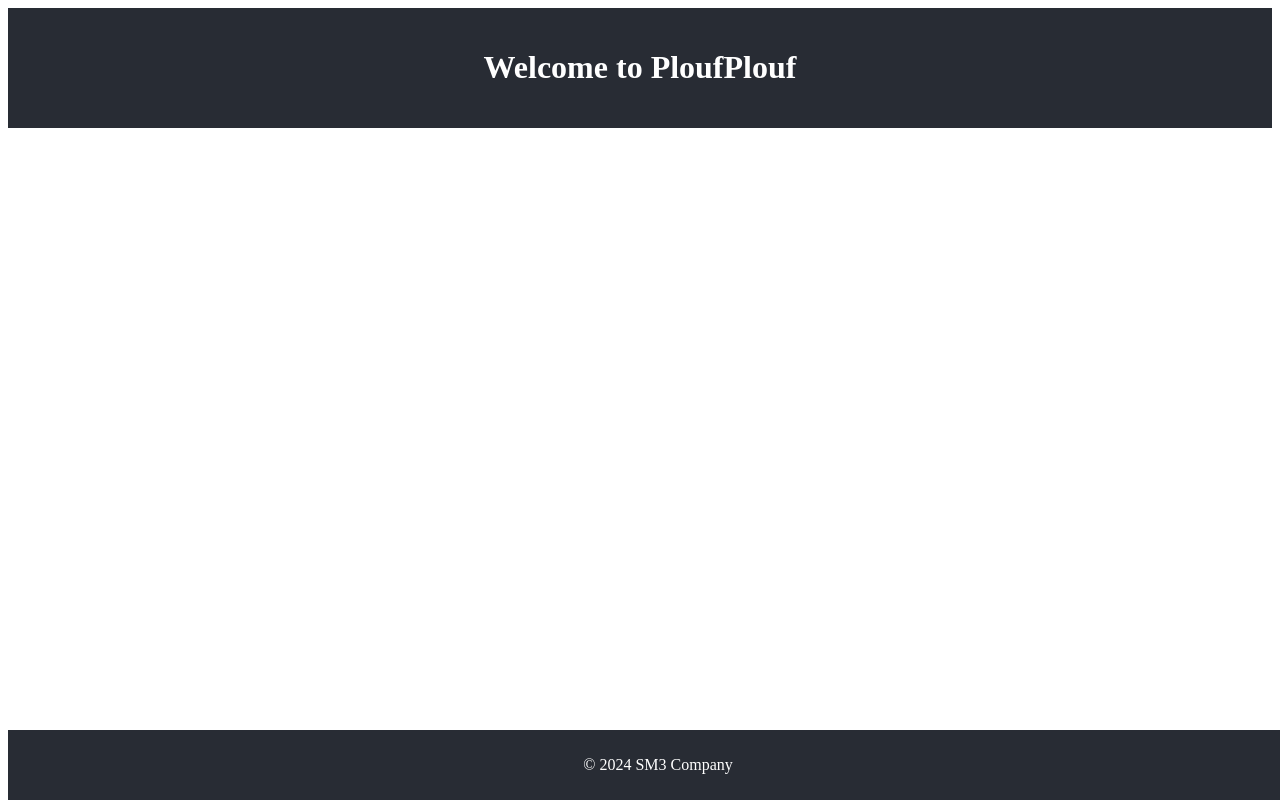
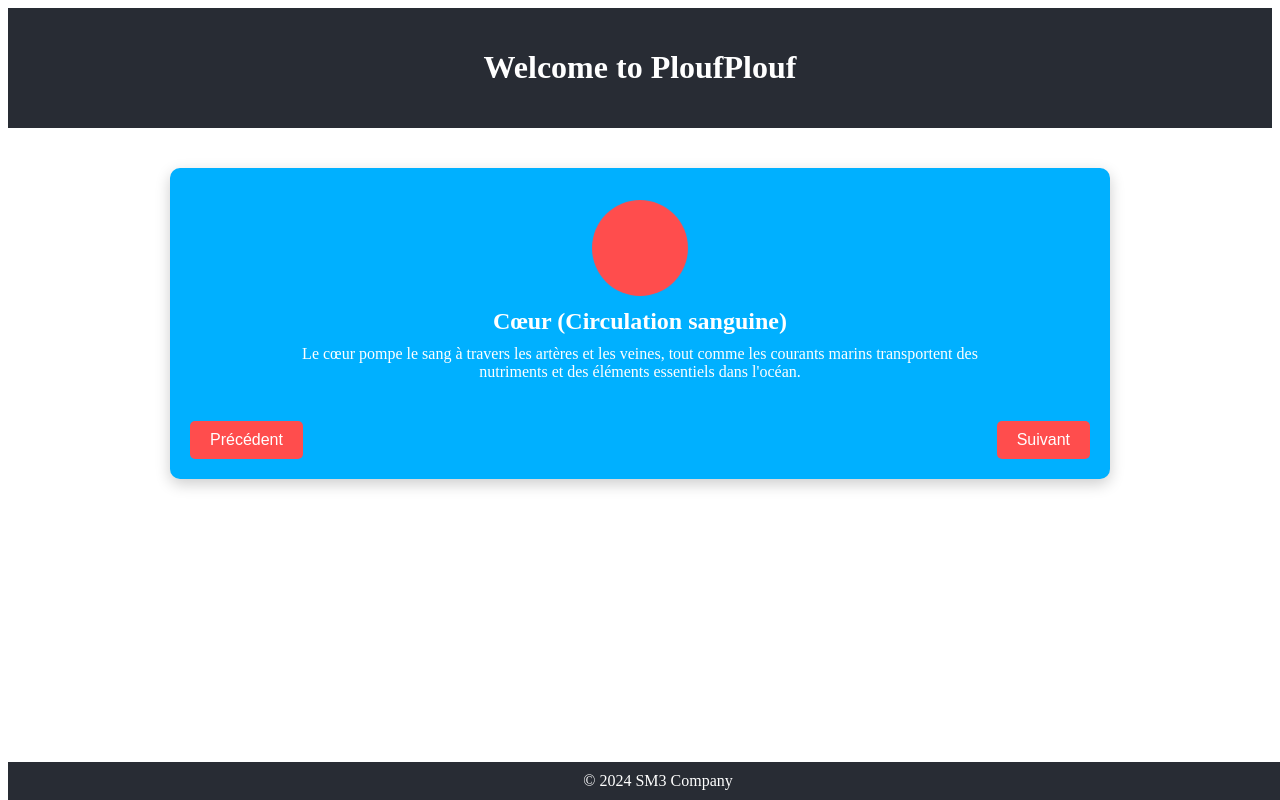
Before and after one commit to kevinGLAENTZLIN/Nuit-de-l-info-2024, a React (Create React App) app in the folder frontend/: page / in a window 1280 px wide. Built offline with nearby package versions, Linux system fonts and the light colour scheme.

Commit message:
[+]: ocean  body slider

```diff
--- a/frontend/package.json
+++ b/frontend/package.json
@@ -6,6 +6,7 @@
     "@testing-library/jest-dom": "^5.17.0",
     "@testing-library/react": "^13.4.0",
     "@testing-library/user-event": "^13.5.0",
+    "big-integer": "^1.6.52",
     "framer-motion": "^11.13.1",
     "react": "^18.3.1",
     "react-dom": "^18.3.1",
--- /dev/null
+++ b/frontend/src/components/OceanBodySlider/OceanBodySlider.css
@@ -0,0 +1,120 @@
+/* Style du container du slider */
+.slider-container {
+    position: relative;
+    width: 80%;
+    max-width: 900px;
+    margin: 20px auto;
+    background-color: #00b0ff; /* Fond bleu pour rappeler l'océan */
+    padding: 20px;
+    border-radius: 10px;
+    box-shadow: 0px 5px 15px rgba(0, 0, 0, 0.2);
+    text-align: center;
+  }
+
+  .slide {
+    padding: 20px;
+    transition: opacity 0.5s ease;
+  }
+
+  h2 {
+    color: #fff;
+    font-size: 24px;
+    margin-bottom: 10px;
+  }
+
+  p {
+    color: #fff;
+    font-size: 16px;
+    margin-bottom: 20px;
+    width: 80%;
+    margin: 0 auto;
+  }
+
+  .controls {
+    display: flex;
+    justify-content: space-between;
+    align-items: center;
+    margin-top: 20px;
+  }
+
+  .control-btn {
+    background-color: #ff4d4d; /* Rouge pour les boutons */
+    color: #fff;
+    padding: 10px 20px;
+    border: none;
+    border-radius: 5px;
+    cursor: pointer;
+    font-size: 16px;
+    transition: background-color 0.3s ease;
+  }
+
+  .control-btn:hover {
+    background-color: #ff2a2a;
+  }
+
+  /* Animation des éléments */
+  .animated-element {
+    margin-bottom: 20px;
+    width: 80px;
+    height: 80px;
+    border-radius: 50%;
+    margin: 0 auto;
+  }
+
+  /* Animation spécifique pour chaque élément */
+  .heart {
+    background-color: #ff4d4d;
+    animation: heart-beat 1s infinite ease-in-out;
+  }
+
+  .lungs {
+    background-color: #50C878;
+    animation: lungs-breath 1.5s infinite ease-in-out;
+  }
+
+  .current {
+    background: linear-gradient(90deg, rgba(255, 255, 255, 0.5) 0%, rgba(0, 0, 255, 0.5) 100%);
+    animation: current-flow 1.5s infinite linear;
+  }
+
+  .nutrients {
+    background: linear-gradient(90deg, rgba(255, 255, 0, 0.5) 0%, rgba(255, 69, 0, 0.5) 100%);
+    animation: nutrients-flow 2s infinite linear;
+  }
+
+  /* Animations spécifiques aux éléments */
+  @keyframes heart-beat {
+    0%, 100% {
+      transform: scale(1);
+    }
+    50% {
+      transform: scale(1.2);
+    }
+  }
+
+  @keyframes lungs-breath {
+    0%, 100% {
+      transform: scale(1);
+    }
+    50% {
+      transform: scale(1.1);
+    }
+  }
+
+  @keyframes current-flow {
+    0% {
+      transform: translateX(-100%);
+    }
+    100% {
+      transform: translateX(100%);
+    }
+  }
+
+  @keyframes nutrients-flow {
+    0% {
+      transform: translateX(-100%);
+    }
+    100% {
+      transform: translateX(100%);
+    }
+  }
--- /dev/null
+++ b/frontend/src/components/OceanBodySlider/OceanBodySlider.jsx
@@ -0,0 +1,54 @@
+import React, { useState } from 'react';
+import './OceanBodySlider.css';
+
+const OceanBodySlider = () => {
+  const [currentSlide, setCurrentSlide] = useState(0);
+
+  const parallels = [
+    {
+      title: "Cœur (Circulation sanguine)",
+      description: "Le cœur pompe le sang à travers les artères et les veines, tout comme les courants marins transportent des nutriments et des éléments essentiels dans l'océan.",
+      animationClass: 'heart',
+    },
+    {
+      title: "Poumons (Photosynthèse)",
+      description: "Les poumons humains absorbent l'oxygène et expulsent le CO2, tout comme les planctons et les algues marines dans l'océan absorbent le CO2 et produisent de l'oxygène pendant la photosynthèse.",
+      animationClass: 'lungs',
+    },
+    {
+      title: "Courants marins (Transport des nutriments)",
+      description: "Les courants marins déplacent les nutriments essentiels à travers les océans, tout comme les artères transportent le sang riche en nutriments à travers le corps humain.",
+      animationClass: 'current',
+    },
+    {
+      title: "Système digestif (Nutriments marins)",
+      description: "Tout comme le système digestif transforme la nourriture en nutriments pour nourrir les cellules du corps, les océans distribuent des nutriments à travers les courants marins pour soutenir la vie marine.",
+      animationClass: 'nutrients',
+    },
+  ];
+
+  const nextSlide = () => {
+    setCurrentSlide((prev) => (prev + 1) % parallels.length);
+  };
+
+  const prevSlide = () => {
+    setCurrentSlide((prev) => (prev - 1 + parallels.length) % parallels.length);
+  };
+
+  return (
+    <div className="slider-container">
+      <div className="slide">
+        <div className={`animated-element ${parallels[currentSlide].animationClass}`} />
+        <h2>{parallels[currentSlide].title}</h2>
+        <p>{parallels[currentSlide].description}</p>
+      </div>
+
+      <div className="controls">
+        <button onClick={prevSlide} className="control-btn">Précédent</button>
+        <button onClick={nextSlide} className="control-btn">Suivant</button>
+      </div>
+    </div>
+  );
+};
+
+export default OceanBodySlider;
--- a/frontend/src/pages/Home/HomePages.jsx
+++ b/frontend/src/pages/Home/HomePages.jsx
@@ -1,4 +1,5 @@
 import React from 'react';
+import OceanBodySlider from '../../components/OceanBodySlider/OceanBodySlider';
 
 const HomePage = () => {
   return (
@@ -7,6 +8,7 @@ const HomePage = () => {
         <h1 style={styles.title}>Welcome to PloufPlouf</h1>
       </header>
       <main style={styles.main}>
+        <OceanBodySlider />
       </main>
       <footer style={styles.footer}>
         <p>© 2024 SM3 Company</p>
```
Also changed, not shown: 1 other file (tests, documents, lock files or other folders).
